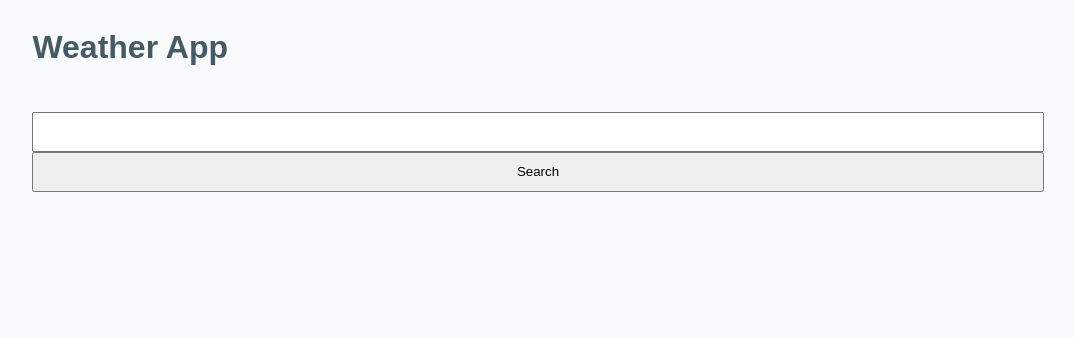
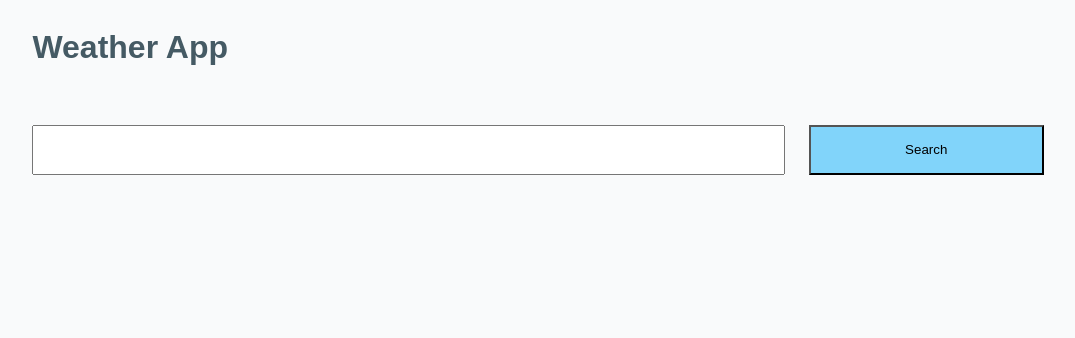
Before and after one commit to vmanidev/weather-app, a plain HTML site: page index.html in a window 1280 px wide. Shown: the whole page, without its empty margins (102-1177 px from the left). Drawn offline with Linux system fonts and the light colour scheme.

Commit message:
add css variables for grid row, column and styles for search bar

```diff
--- a/index.html
+++ b/index.html
@@ -14,7 +14,7 @@
       <h1 class="heading" role="heading">Weather App</h1>
       <section id="search-bar-container">
         <input type="search" />
-        <button>Search</button>
+        <button class="btn">Search</button>
       </section>
       <section id="forecast-container">
         <div id="weather-forecast"></div>
--- a/style.css
+++ b/style.css
@@ -3,8 +3,10 @@
   --primary-color: #81d4fa;
   --accent-color: #ffb74d;
   --text-color: #455a64;
-  --row-gap: 24px;
-  --column-gap: 48px;
+  --row-gap-md: 24px;
+  --column-gap-md: 24px;
+  --row-gap-large: 48px;
+  --column-gap-large: 48px;
 }
 
 .dark-mode {
@@ -25,13 +27,15 @@ main {
   width: 80%;
   margin: auto;
   grid-template: repeat(3, 1fr) / repeat(2, 1fr);
-  gap: var(--row-gap) var(--column-gap);
+  gap: var(--row-gap-md) var(--column-gap-large);
 }
 
 h1,
 #search-bar-container {
   display: grid;
   grid-column: span 2;
+  gap: var(--column-gap-md);
+  height: 50px;
 }
 
 #forecast-container {
@@ -44,8 +48,22 @@ h1,
   grid-column: 2/3;
 }
 
-:is(.btn, .icon, .highlight) {
+#search-bar-container {
+  display: grid;
+  grid-template-columns: repeat(4, 1fr);
+}
+
+#search-bar-container input {
+  display: grid;
+  grid-column: span 3;
+}
+
+:is(.icon, .highlight) {
   color: var(--primary-color);
+}
+
+.btn {
+  background-color: var(--primary-color);
 }
 
 :is(.weather-highlight, .alert, .call-to-action) {
```
